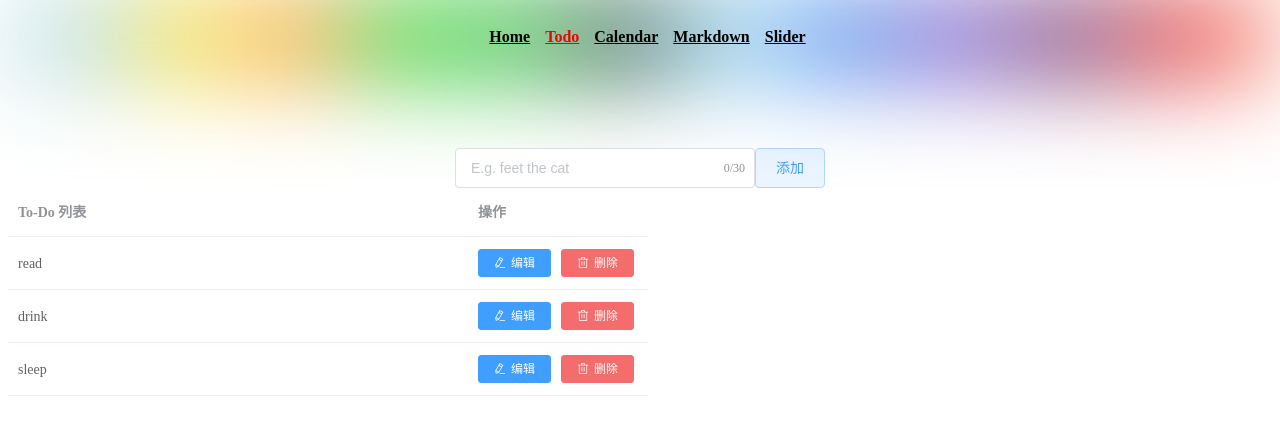
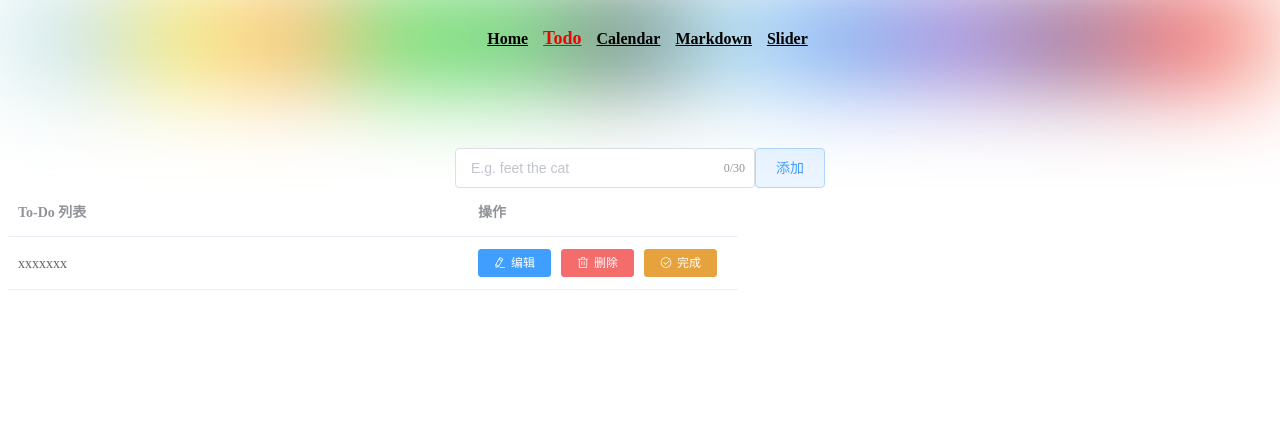
Before and after one commit to UyCode/vue3, a Vue app: page /todo in a window 1280 px wide. Shown: the top 422 px of the page. Built offline with nearby package versions, Linux system fonts and the light colour scheme.

Commit message:
feat(✨ fix css): 🎈 beautify

```diff
--- a/src/App.vue
+++ b/src/App.vue
@@ -57,6 +57,7 @@
 
 	.router-link-exact-active {
 		color: #ea0505;
+		font-size: large;
 	}
 
 	.nav-space {
--- a/src/store/index.js
+++ b/src/store/index.js
@@ -2,10 +2,17 @@ import { createStore } from 'vuex'
 
 export default createStore({
   state: {
+    todoList:[]
   },
   mutations: {
+
+    setTodoList(state, data){
+      state.todoList = data;
+    }
+
   },
   actions: {
+    commitTodoList:({commit}, todoList) =>commit('setTodoList', todoList)
   },
   modules: {
   }
--- a/src/views/Home.vue
+++ b/src/views/Home.vue
@@ -1,6 +1,6 @@
 <template>
   <div class="app">
-    <img alt="Vue logo" src="../assets/logo.png">
+    <!--<img alt="Vue logo" src="../assets/logo.png">-->
     <HelloWorld msg="Welcome to Your Vue.js App"/>
   </div>
 </template>
--- a/src/views/Markdown.vue
+++ b/src/views/Markdown.vue
@@ -42,7 +42,11 @@
 				},
 		},
 		beforeUnmount() {
+
+			if(this.content !== ''){
 				alert('你确定离开此页面?');
+			}
+
 			/*this.$confirm('此操作将永久删除该文件, 是否继续?', '提示', {
 				confirmButtonText: '确定',
 				cancelButtonText: '取消',
@@ -60,11 +64,14 @@
 			});*/
 		},
 		unmounted() {
+			if(this.content !== ''){
 				this.debounce(() => this.$message({
 					message: '你刚刚失去了一切...',
 					type: 'warning',
 					showClose: true
 				}), 500);
+			}
+
 		}
 
 	}
--- a/src/views/Todo.vue
+++ b/src/views/Todo.vue
@@ -1,20 +1,20 @@
 <template>
     <div class="textAlign">
         <div>
-                <el-input  v-model="newTodoText"
+            <el-input v-model="newTodoText"
                       placeholder="E.g. feet the cat"
                       maxlength="30"
                       style="width: 300px;"
                       show-word-limit
             ></el-input>
 
-                <el-button  :plain="true" @click="addNewTodo"
+            <el-button :plain="true" @click="addNewTodo"
                        type="primary">添加
             </el-button>
         </div>
         <div>
             <el-table :data="todos"
-                          style="width: 640px;">
+                      style="width: 730px; text-align: center">
                 <el-table-column
                         label="To-Do 列表"
                         prop="title"
@@ -22,7 +22,7 @@
                         @remove="todos.splice(index, 1)"
                 >
                 </el-table-column>
-                    <el-table-column label="操作" width="180">
+                <el-table-column label="操作" width="270">
                     <template #default="scope">
                         <el-button type="primary" icon="el-icon-edit"
                                    size="mini"
@@ -32,6 +32,12 @@
                                    size="mini"
                                    type="danger"
                                    @click="handleDelete(scope.row)">删除
+                        </el-button>
+                        <el-button icon="el-icon-circle-check"
+                                   size="mini"
+                                   type="warning"
+                                   :row-class-name="addClass()"
+                                   @click="complete(scope.row)">完成
                         </el-button>
                     </template>
                 </el-table-column>
@@ -62,7 +68,8 @@
 <script>
     //import TodoItem from "./TodoItem";
     // eslint-disable
-	import { ElMessage } from "element-plus";
+    //import store from '../store/index'
+    import {ElMessage} from "element-plus";
 
     export default {
         name: "Todo",
@@ -77,17 +84,10 @@
                 todos: [
                     {
                         id: 1,
-						title: 'read'
-					}, {
-						id: 2,
-						title: 'drink'
-					}, {
-						id: 3,
-						title: 'sleep'
-					},
+                        title: 'xxxxxxx'
+                    }
                 ],
-				nextTodoId: 4,
-                currentTodo:{}
+                currentTodo: {}
             }
         },
 
@@ -95,19 +95,20 @@
             addNewTodo() {
 
                 if (this.newTodoText.trim() !== '') {
-					this.todos.push({
-						id: this.nextTodoId++,
+                    let todoItem = {
+                        id: this.todos.length + 1,
                         title: this.newTodoText
-					});
+                    };
+                    this.todos.push(todoItem);
                     this.newTodoText = '';
                     ElMessage.success({
-                        message:'添加成功!',
+                        message: '添加成功!',
                         showClose: true
-                    })
+                    });
 
                 } else {
                     ElMessage.error({
-                        message:'无法添加空数据!',
+                        message: '无法添加空数据!',
                         showClose: true
                     })
                 }
@@ -117,32 +118,48 @@
                 console.log(index);
                 this.todos.splice(index, 1);
                 ElMessage.warning({
-                    message:'删除成功!',
+                    message: '删除成功!',
                     showClose: true
                 })
 
             },
             handleEdit(index) {
                 this.currentTodo = this.todos[index];
+                this.edit = this.currentTodo.title;
                 this.show = true;
                 return index;
             },
-            editTodo(){
+            editTodo() {
                 this.currentTodo.title = this.edit;
                 this.todos[this.index] = this.currentTodo;
                 this.show = false;
                 ElMessage.success({
-                    message:'修改成功!',
+                    message: '修改成功!',
                     showClose: true
-                })
+                });
+            },
 
+            complete(row){
+                this.addClass(row.id);
+
+            },
+            addClass(rowId){
+                if(rowId === 1){
+                    console.log(rowId);
+                    return 'complete';
                 }
+            }
+
         }
     }
 </script>
 
 <style scoped>
- .textAlign{
+    .textAlign {
         text-align: center;
     }
+
+    .complete{
+        color: #ea0505;
+    }
 </style>
```
Lines whose indentation alone changed are shown as unchanged.
